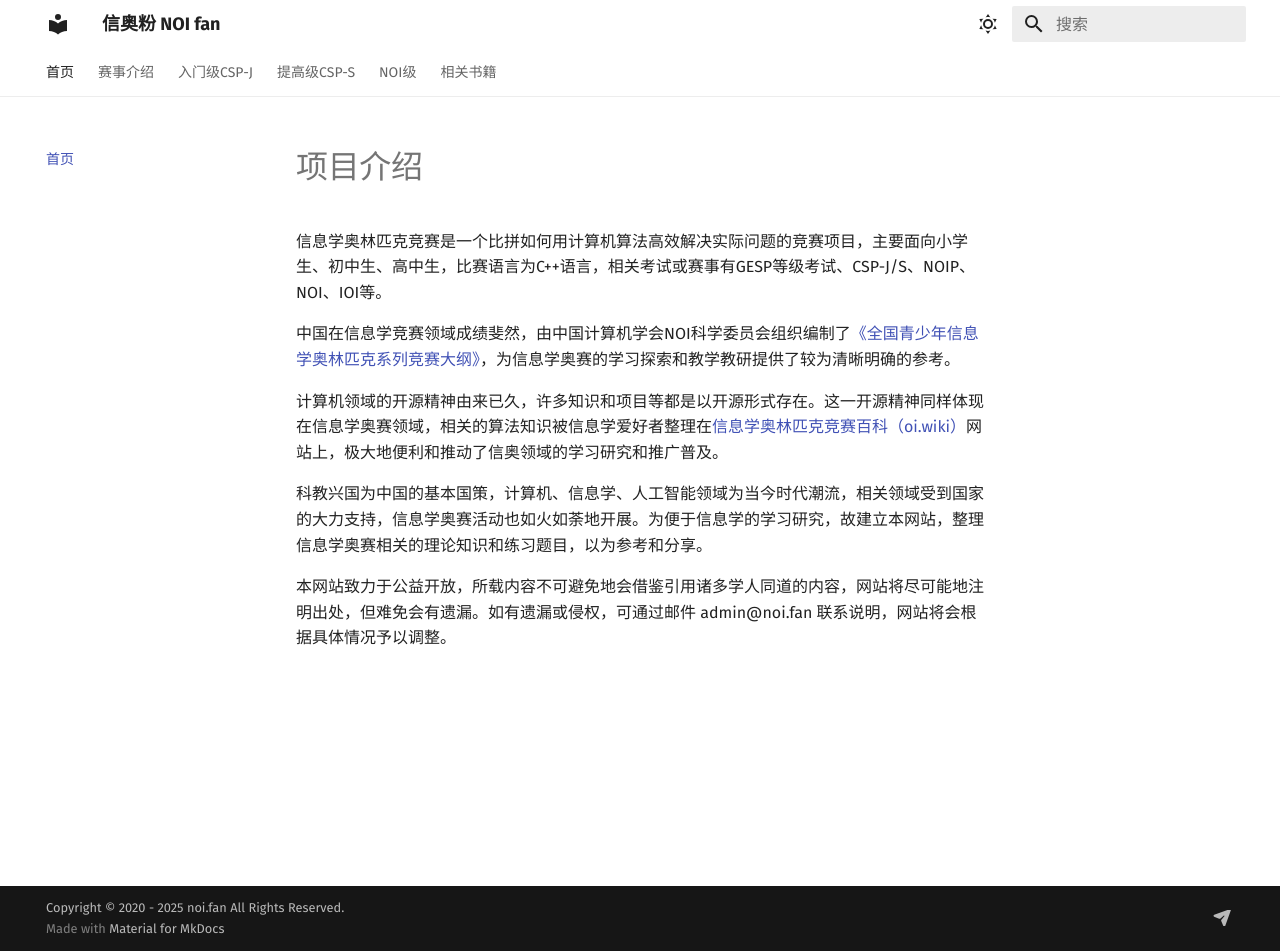
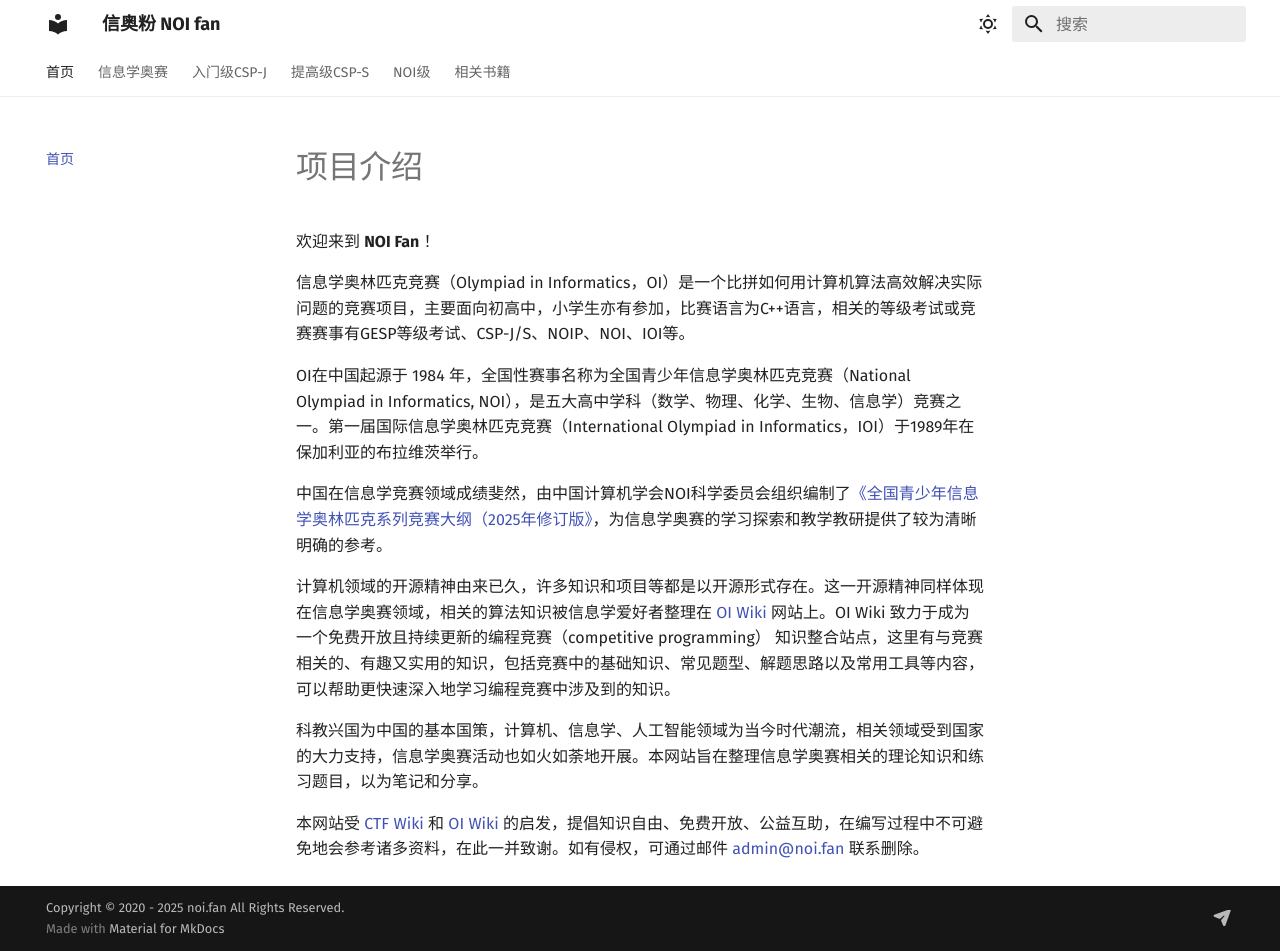
Before and after one commit to caozuoxitong-ren/oier-fans.github.io, an MkDocs documentation site: the page built from docs/index.md, in a window 1280 px wide and 951 px high. Built offline with MkDocs 1.6.1 and Material for MkDocs 9.7.7, drawn with Linux system fonts in a browser that asks for light colours; old or Windows-style settings are respelled for this version of MkDocs.

Commit message:
update Project Introduction

```diff
--- a/docs/index.md
+++ b/docs/index.md
@@ -1,11 +1,15 @@
 # 项目介绍
 
-信息学奥林匹克竞赛是一个比拼如何用计算机算法高效解决实际问题的竞赛项目，主要面向小学生、初中生、高中生，比赛语言为C++语言，相关考试或赛事有GESP等级考试、CSP-J/S、NOIP、NOI、IOI等。
+欢迎来到 **NOI Fan** ！
 
-中国在信息学竞赛领域成绩斐然，由中国计算机学会NOI科学委员会组织编制了[《全国青少年信息学奥林匹克系列竞赛大纲》](https://www.noi.cn/xw/2025-04-18/841584.shtml)，为信息学奥赛的学习探索和教学教研提供了较为清晰明确的参考。
+信息学奥林匹克竞赛（Olympiad in Informatics，OI）是一个比拼如何用计算机算法高效解决实际问题的竞赛项目，主要面向初高中，小学生亦有参加，比赛语言为C++语言，相关的等级考试或竞赛赛事有GESP等级考试、CSP-J/S、NOIP、NOI、IOI等。
 
-计算机领域的开源精神由来已久，许多知识和项目等都是以开源形式存在。这一开源精神同样体现在信息学奥赛领域，相关的算法知识被信息学爱好者整理在[信息学奥林匹克竞赛百科（oi.wiki）](https://oi.wiki/)网站上，极大地便利和推动了信奥领域的学习研究和推广普及。
+OI在中国起源于 1984 年，全国性赛事名称为全国青少年信息学奥林匹克竞赛（National Olympiad in Informatics, NOI），是五大高中学科（数学、物理、化学、生物、信息学）竞赛之一。第一届国际信息学奥林匹克竞赛（International Olympiad in Informatics，IOI）于1989年在保加利亚的布拉维茨举行。
 
-科教兴国为中国的基本国策，计算机、信息学、人工智能领域为当今时代潮流，相关领域受到国家的大力支持，信息学奥赛活动也如火如荼地开展。为便于信息学的学习研究，故建立本网站，整理信息学奥赛相关的理论知识和练习题目，以为参考和分享。
+中国在信息学竞赛领域成绩斐然，由中国计算机学会NOI科学委员会组织编制了[《全国青少年信息学奥林匹克系列竞赛大纲（2025年修订版》](https://www.noi.cn/xw/2025-04-18/841584.shtml)，为信息学奥赛的学习探索和教学教研提供了较为清晰明确的参考。
 
-本网站致力于公益开放，所载内容不可避免地会借鉴引用诸多学人同道的内容，网站将尽可能地注明出处，但难免会有遗漏。如有遗漏或侵权，可通过邮件 admin@noi.fan 联系说明，网站将会根据具体情况予以调整。
+计算机领域的开源精神由来已久，许多知识和项目等都是以开源形式存在。这一开源精神同样体现在信息学奥赛领域，相关的算法知识被信息学爱好者整理在 [OI Wiki](https://oi.wiki/) 网站上。OI Wiki 致力于成为一个免费开放且持续更新的编程竞赛（competitive programming） 知识整合站点，这里有与竞赛相关的、有趣又实用的知识，包括竞赛中的基础知识、常见题型、解题思路以及常用工具等内容，可以帮助更快速深入地学习编程竞赛中涉及到的知识。
+
+科教兴国为中国的基本国策，计算机、信息学、人工智能领域为当今时代潮流，相关领域受到国家的大力支持，信息学奥赛活动也如火如荼地开展。本网站旨在整理信息学奥赛相关的理论知识和练习题目，以为笔记和分享。
+
+本网站受 [CTF Wiki](https://ctf-wiki.org/) 和 [OI Wiki](https://oi.wiki/) 的启发，提倡知识自由、免费开放、公益互助，在编写过程中不可避免地会参考诸多资料，在此一并致谢。如有侵权，可通过邮件 [admin@noi.fan](mailto:<admin@noi.fan>) 联系删除。
--- a/mkdocs.yml
+++ b/mkdocs.yml
@@ -41,7 +41,7 @@ extra:
 # 导航目录
 nav:
   - 首页: index.md
-  - 赛事介绍:
+  - 信息学奥赛:
       - 赛事介绍: noi\introduction.md
       - 比赛大纲: outline.md
   - 入门级CSP-J: junior\junior.md
```
Also changed, not shown: site/404.html, site/index.html, site/junior/junior/index.html, site/noi/introduction/index.html, site/noi/outline/index.html, site/noi/table-of-contents/index.html, site/search/search_index.json, site/senior/senior/index.html.
